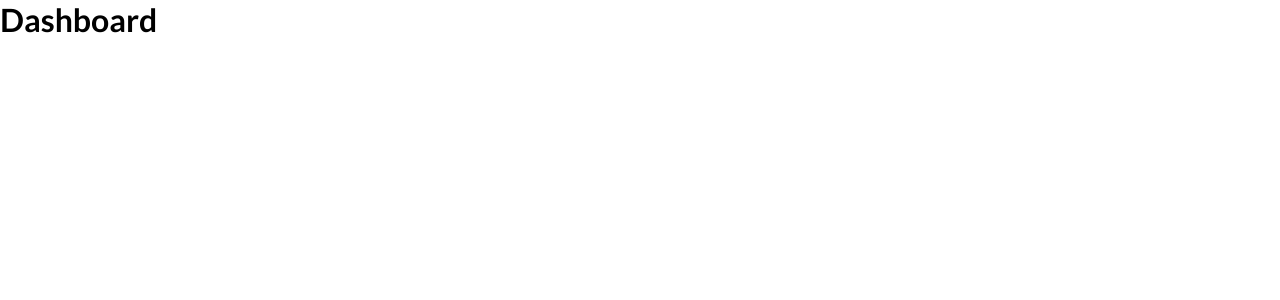
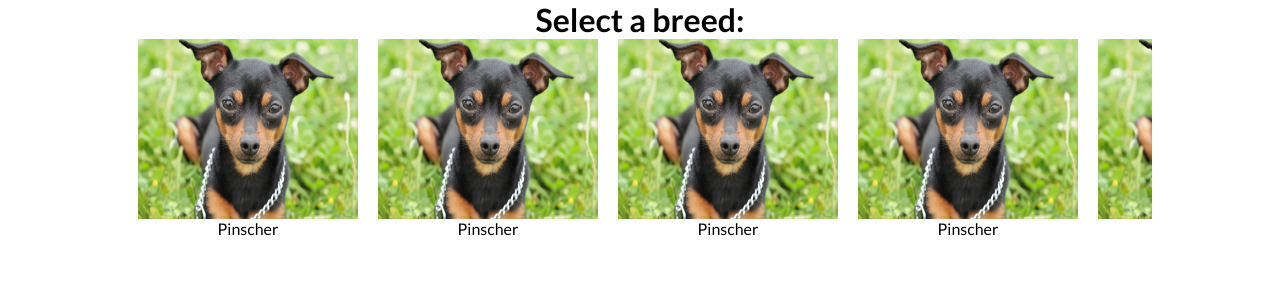
Before and after one commit to allexis096/test-acert-group, a React (Create React App) app: page / in a window 1280 px wide. Shown: the top 300 px of the page. Built offline with nearby package versions, Linux system fonts and the light colour scheme.

Commit message:
:sparkles: feat: add scroll to images

```diff
--- a/src/assets/styles/global.ts
+++ b/src/assets/styles/global.ts
@@ -18,6 +18,7 @@ export default createGlobalStyle`
 
   #root {
     margin: 0 auto;
+    max-width: 1024px;
   }
 
   button {
--- a/src/pages/Dashboard/index.tsx
+++ b/src/pages/Dashboard/index.tsx
@@ -1,11 +1,66 @@
-import React from 'react';
+import React, { useEffect, useState } from 'react';
 
-import { Container } from './styles';
+import dogImg from '../../assets/pinscher.jpg';
+
+import { Container, Dogs, DogCard } from './styles';
+
+// import api from '../../services/api';
 
 const Dashboard: React.FC = () => {
+  // const [dog, setDog] = useState([]);
+
+  // useEffect(() => {
+  //   const dogList = async (): Promise<void> => {
+  //     const response = await api.get('list/all');
+
+  //     setDog(response.data.message);
+  //   };
+
+  //   dogList();
+  // }, []);
+
   return (
     <Container>
-      <h1>Dashboard</h1>
+      <h1>Select a breed:</h1>
+
+      <Dogs>
+        <DogCard>
+          <img src={dogImg} alt="" />
+          <span>Pinscher</span>
+        </DogCard>
+        <DogCard>
+          <img src={dogImg} alt="" />
+          <span>Pinscher</span>
+        </DogCard>
+        <DogCard>
+          <img src={dogImg} alt="" />
+          <span>Pinscher</span>
+        </DogCard>
+        <DogCard>
+          <img src={dogImg} alt="" />
+          <span>Pinscher</span>
+        </DogCard>
+        <DogCard>
+          <img src={dogImg} alt="" />
+          <span>Pinscher</span>
+        </DogCard>
+        <DogCard>
+          <img src={dogImg} alt="" />
+          <span>Pinscher</span>
+        </DogCard>
+        <DogCard>
+          <img src={dogImg} alt="" />
+          <span>Pinscher</span>
+        </DogCard>
+        <DogCard>
+          <img src={dogImg} alt="" />
+          <span>Pinscher</span>
+        </DogCard>
+        <DogCard>
+          <img src={dogImg} alt="" />
+          <span>Pinscher</span>
+        </DogCard>
+      </Dogs>
     </Container>
   );
 };
--- a/src/pages/Dashboard/styles.ts
+++ b/src/pages/Dashboard/styles.ts
@@ -1,3 +1,27 @@
 import styled from 'styled-components';
 
-export const Container = styled.div``;
+export const Container = styled.div`
+  display: flex;
+  justify-content: center;
+  align-items: center;
+  flex-direction: column;
+`;
+
+export const Dogs = styled.div`
+  display: flex;
+  flex-direction: row;
+  overflow-y: auto;
+  width: 100%;
+`;
+
+export const DogCard = styled.div`
+  display: flex;
+  flex-direction: column;
+  align-items: center;
+  padding: 0 10px;
+
+  img {
+    width: 220px;
+    height: 180px;
+  }
+`;
```
Also changed, not shown: src/assets/pinscher.jpg (added).
